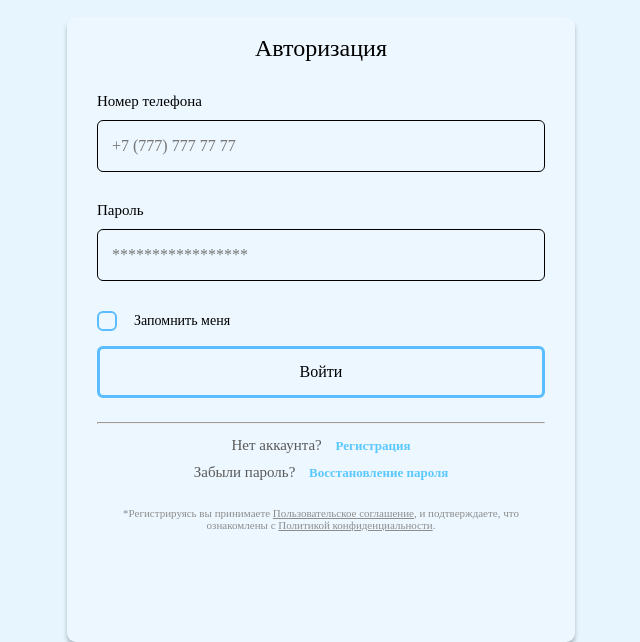
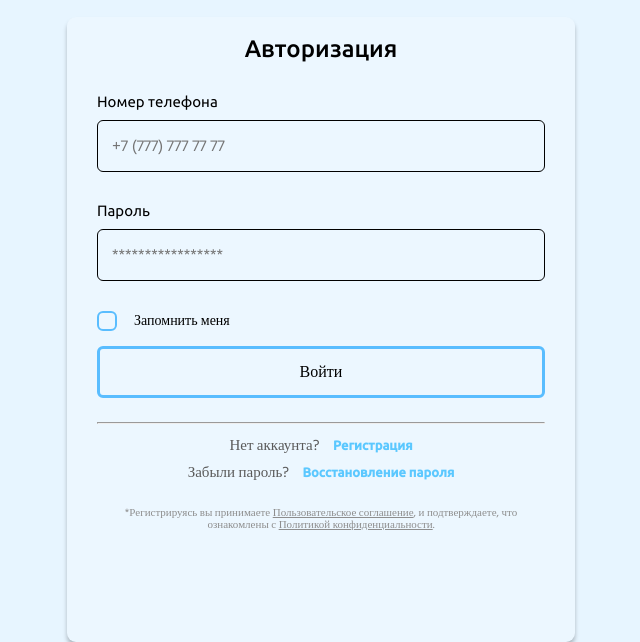
Before and after one commit to JHFYIZVER/practice1, a plain HTML site: page authorisation.html in a window 1280 px wide. Shown: the part 256-898 px from the top of the page, without its empty margins (319-959 px from the left). Drawn offline with Linux system fonts and the light colour scheme; the site is published under a folder, as on GitHub Pages, so addresses that start at the root find nothing.

Commit message:
add-icon

```diff
--- a/authorisation.html
+++ b/authorisation.html
@@ -3,6 +3,7 @@
   <head>
     <meta charset="UTF-8" />
     <meta name="viewport" content="width=device-width, initial-scale=1.0" />
+    <link rel="shorcut icon" href="./img/menu/logo_menu.svg" />
     <link rel="stylesheet" href="./normalize.css" />
     <link
       rel="stylesheet"
@@ -12,7 +13,7 @@
       rel="stylesheet"
       href="./authorisation/style_authorisation/mobile.css"
     />
-    <link rel="stylesheet" href="/font.css" />
+    <link rel="stylesheet" href="./font.css" />
     <script defer src="./authorisation/script_authorisation/script.js"></script>
     <title>Authorisation</title>
   </head>
```
Also changed, not shown: registration.html (+1 -0 lines).
